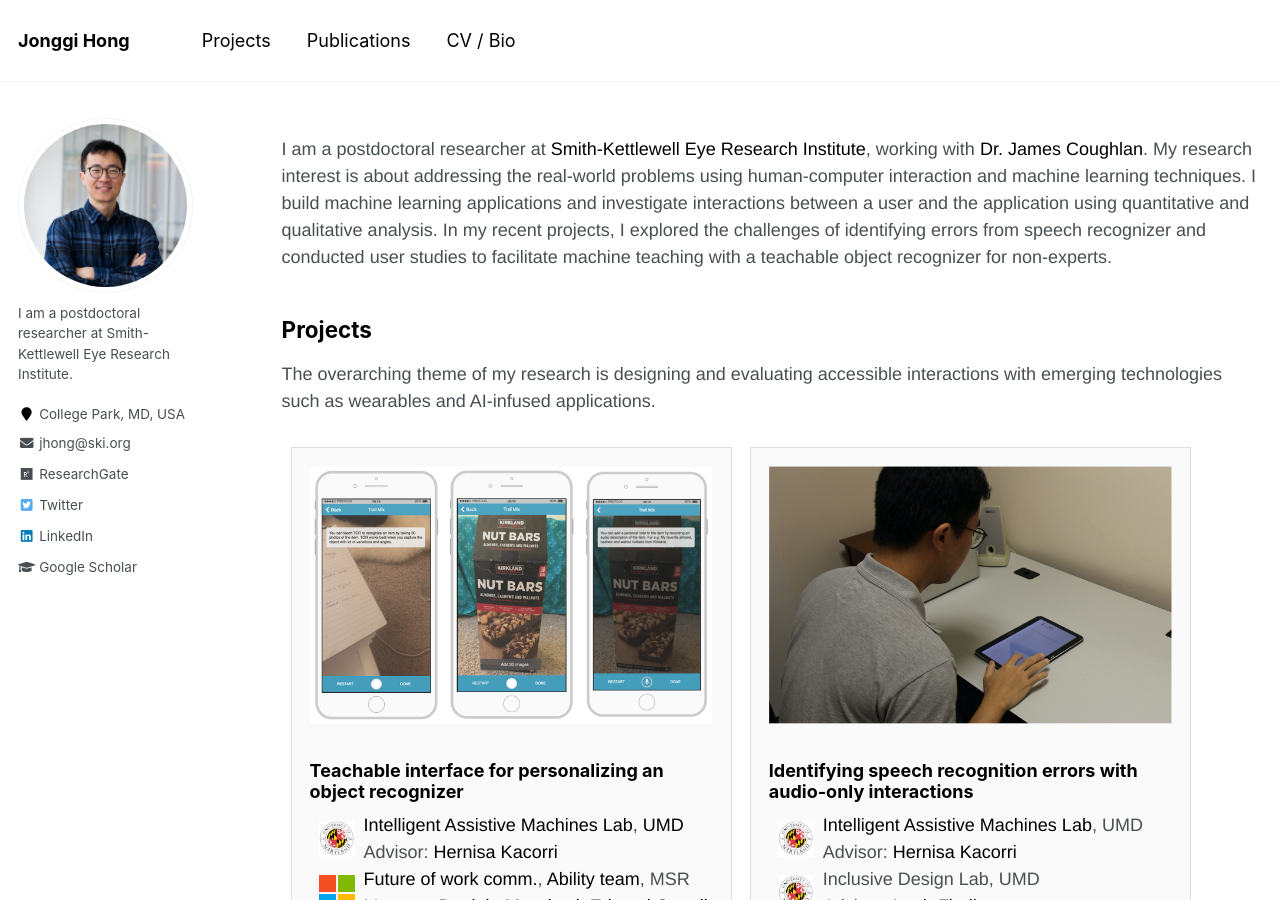
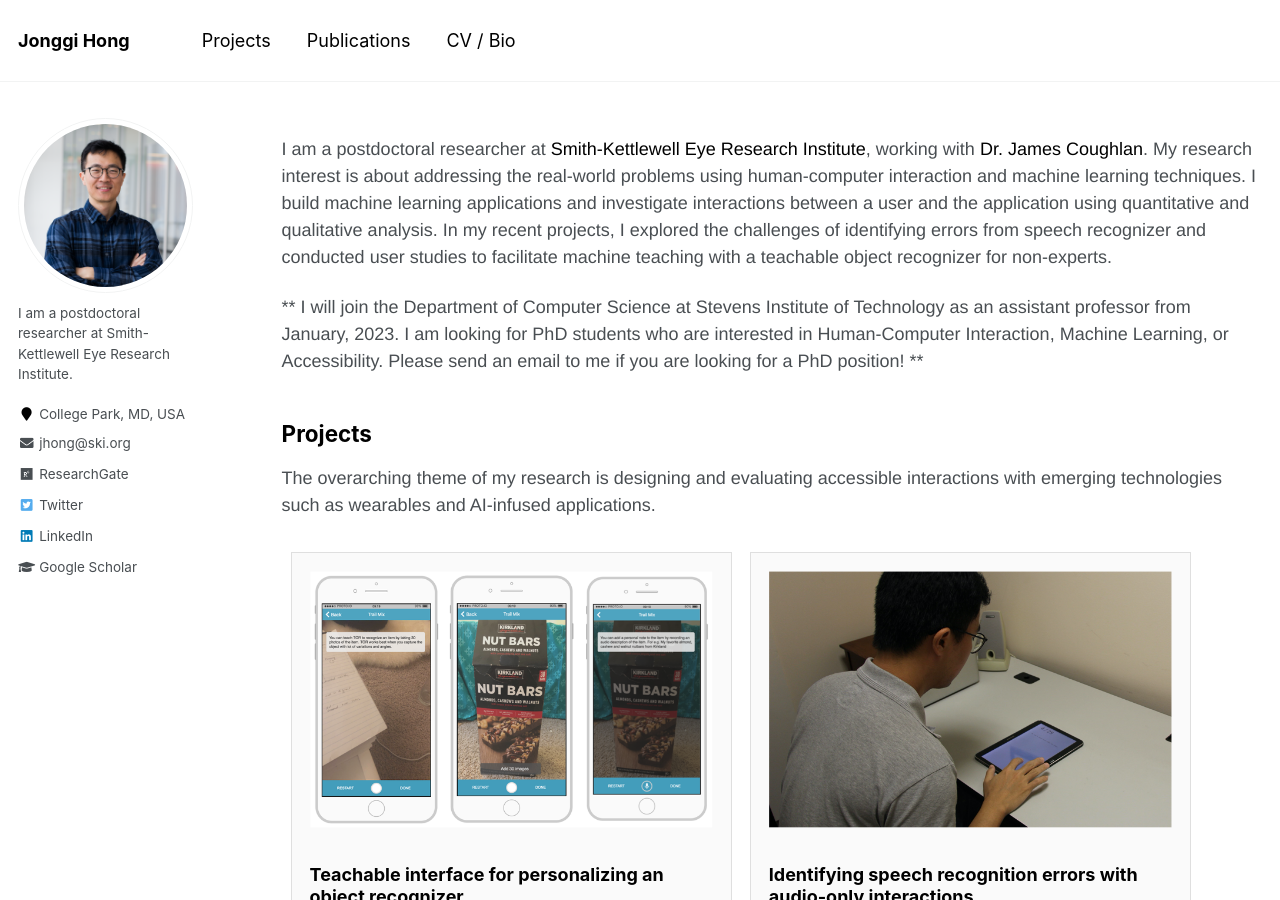
Before and after one commit to jonggi/jonggi.github.io, a Jekyll site: the page built from index.md, in a window 1280 px wide and 900 px high. Built offline with Jekyll 4.4.1, drawn with Linux system fonts in a browser that asks for light colours.

Commit message:
mm github

```diff
--- a/index.md
+++ b/index.md
@@ -16,6 +16,10 @@ My research interest is about addressing the real-world problems using human-com
 I build machine learning applications and investigate interactions between a user and the application using quantitative and qualitative analysis.
 In my recent projects, I explored the challenges of identifying errors from speech recognizer and
 conducted user studies to facilitate machine teaching with a teachable object recognizer for non-experts.
+
+** I will join the Department of Computer Science at Stevens Institute of Technology as an assistant professor from January, 2023.
+I am looking for PhD students who are interested in Human-Computer Interaction, Machine Learning, or Accessibility.
+Please send an email to me if you are looking for a PhD position! **
 
 <!--
 PhD candidate in [Computer Science Department](http://cs.umd.edu/) at [University of Maryland, College Park](http://www.umd.edu),
```
Also changed, not shown: 1 other file.
